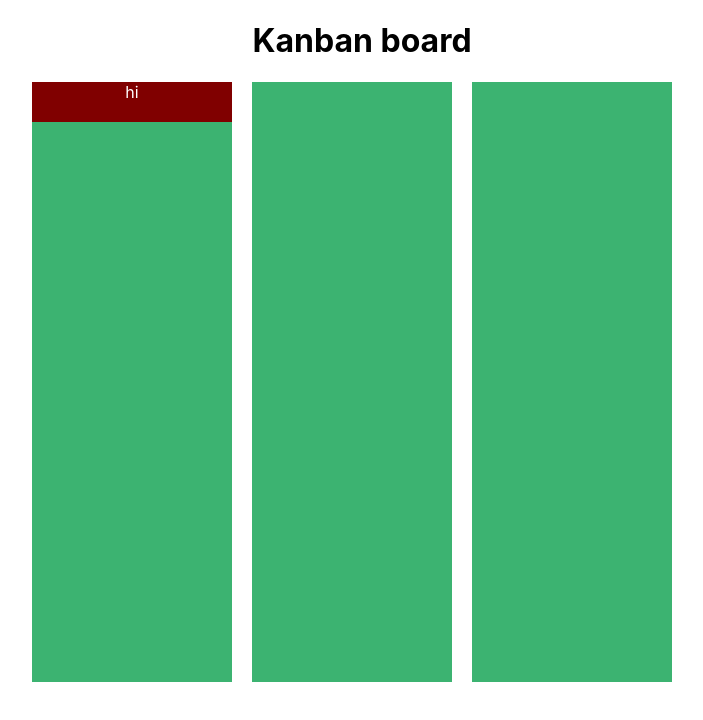
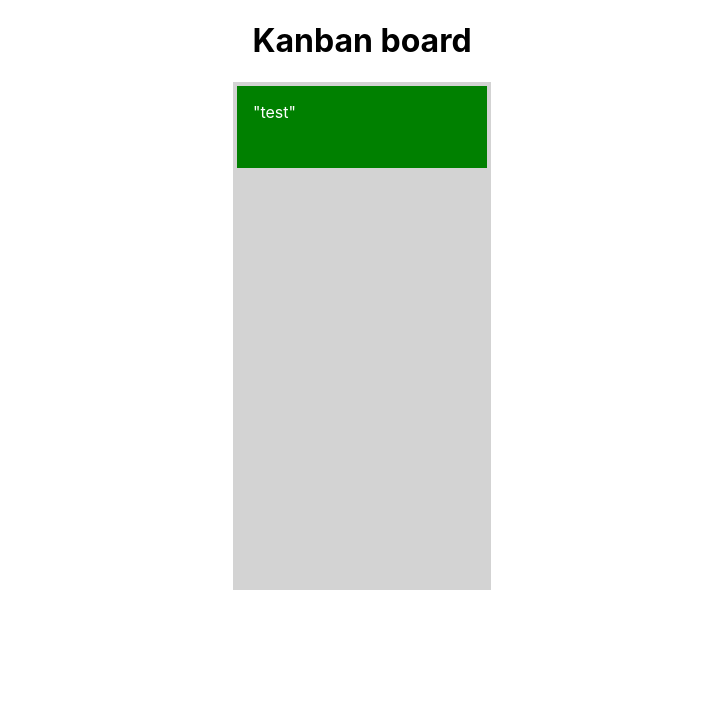
Before and after one commit to mo-mar/kanban-board, a React (Create React App) app: page / in a window 1280 px wide. Shown: the top 720 px of the page, without its empty margins (278-981 px from the left). Built offline with nearby package versions, Linux system fonts and the light colour scheme.

Commit message:
first steps with dnd

```diff
--- a/src/Containers/KanbanBoard/BoardBody/BoardBody.js
+++ b/src/Containers/KanbanBoard/BoardBody/BoardBody.js
@@ -2,19 +2,68 @@ import React from 'react';
 import BoardColumn from '../../../Components/BoardColumn';
 import styled from 'styled-components';
 import BoardItem from '../../../Components/BoardItem';
+import { DragDropContext, Droppable, Draggable } from 'react-beautiful-dnd';
 
 const StyledBoardBody = styled.div`
   display: flex;
   justify-content: space-between;
 `;
+
+const onDragEnd = (result, columns, setColumns) => {
+  if (!result.destination) return;
+  const { source, destination } = result;
+};
 export default function BoardBody() {
   return (
     <StyledBoardBody>
-      <BoardColumn>
-        <BoardItem text="hi" />
-      </BoardColumn>
-      <BoardColumn></BoardColumn>
-      <BoardColumn></BoardColumn>
+      <DragDropContext onDragEnd={(result) => console.log(result)}>
+        <Droppable droppableId={'1'} key={1}>
+          {(provided, snapshot) => {
+            return (
+              <div
+                {...provided.droppableProps}
+                ref={provided.innerRef}
+                style={{
+                  backgroundColor: snapshot.isDraggingOver
+                    ? 'lightblue'
+                    : 'lightgrey',
+                  padding: 4,
+                  width: 250,
+                  minHeight: 500,
+                }}
+              >
+                <Draggable key={1} draggableId={'1'} index={0}>
+                  {(provided, snapshot) => {
+                    return (
+                      <div
+                        ref={provided.innerRef}
+                        {...provided.draggableProps}
+                        {...provided.dragHandleProps}
+                        style={{
+                          backgroundColor: snapshot.isDragging
+                            ? 'red'
+                            : 'green',
+                          padding: 16,
+                          margin: '0 0 8px 0',
+                          minHeight: '50px',
+                          color: 'white',
+                          ...provided.draggableProps.style,
+                        }}
+                      >
+                        "test"
+                      </div>
+                    );
+                  }}
+                </Draggable>
+                {provided.placeholder}
+              </div>
+            );
+          }}
+        </Droppable>
+        {/* <Droppable droppableId={2}>
+          <BoardColumn></BoardColumn>
+        </Droppable> */}
+      </DragDropContext>
     </StyledBoardBody>
   );
 }
```
